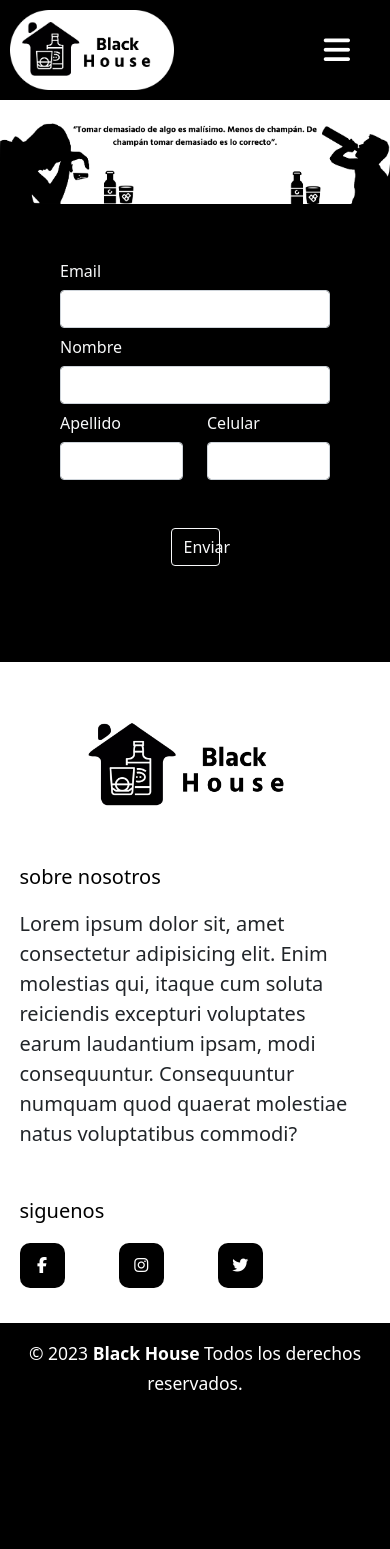
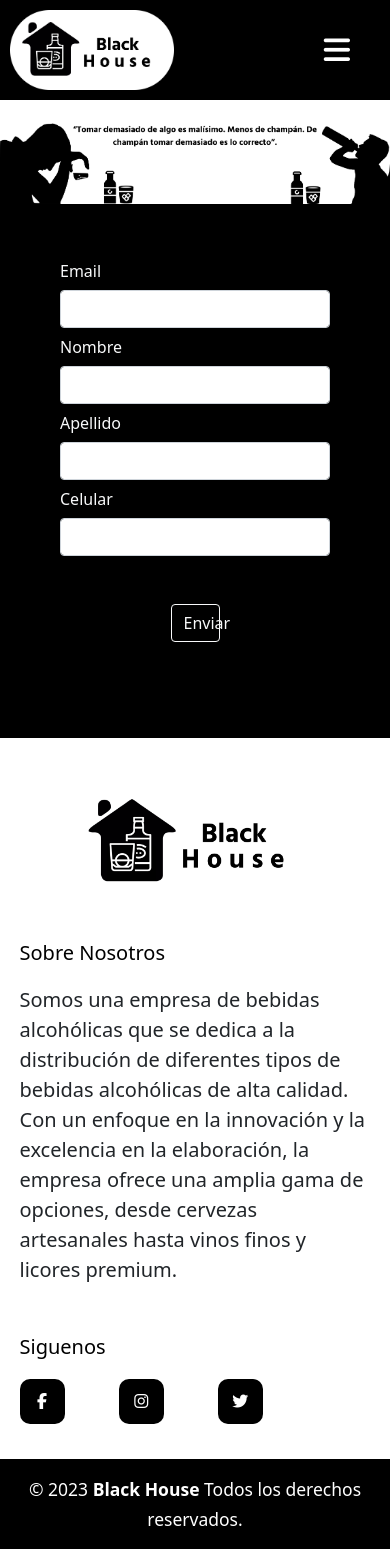
Before and after one commit to jiambn13/blackhouse.2.0, a website: page contacto.html in a window 390 px wide. Before the commit the page ends 1413 px from the top, so only its background shows below. Drawn offline with nearby package versions, Linux system fonts and the light colour scheme.

Commit message:
update contact form

```diff
--- a/contacto.html
+++ b/contacto.html
@@ -18,7 +18,7 @@
     ></script>
   </head>
 
-  <body background-color="white">
+  <body >
     <header>
       <nav>
         <input type="checkbox" id="check" />
@@ -68,31 +68,21 @@
         </div>
       </div>
 
-      <div class="col-6">
+      <div class="col-md-6">
         <label for="apellido" class="col-sm-2 col-form-label text-light"
           >Apellido</label
         >
         <div class="col-sm-12">
-          <input
-            type="text"
-            class="form-control"
-            id="apellido"
-            name="apellido"
-          />
+          <input type="text" class="form-control" id="apellido" name="apellido"/>
         </div>
       </div>
 
-      <div class="col-6">
+      <div class="col-md-6">
         <label for="celular" class="col-sm-2 col-form-label text-light"
           >Celular</label
         >
         <div class="col-sm-12">
-          <input
-            type="number"
-            class="form-control"
-            id="celular"
-            name="celular"
-          />
+          <input type="number" class="form-control" id="celular" name="celular" />
         </div>
       </div>
 
@@ -114,16 +104,17 @@
           </figure>
         </div>
         <div class="box">
-          <h2>sobre nosotros</h2>
+          <h2>Sobre Nosotros</h2>
           <p>
-            Lorem ipsum dolor sit, amet consectetur adipisicing elit. Enim
-            molestias qui, itaque cum soluta reiciendis excepturi voluptates
-            earum laudantium ipsam, modi consequuntur. Consequuntur numquam quod
-            quaerat molestiae natus voluptatibus commodi?
+            Somos una empresa de bebidas alcohólicas que se dedica a la
+            distribución de diferentes tipos de bebidas alcohólicas de alta
+            calidad. Con un enfoque en la innovación y la excelencia en la
+            elaboración, la empresa ofrece una amplia gama de opciones, desde
+            cervezas artesanales hasta vinos finos y licores premium.
           </p>
         </div>
         <div class="box">
-          <h2>siguenos</h2>
+          <h2>Siguenos</h2>
           <div class="red-social">
             <a href="#" class="fa fa-facebook"></a>
             <a href="#" class="fa fa-instagram"></a>
--- a/scss/estilos.scss
+++ b/scss/estilos.scss
@@ -288,6 +288,18 @@ textarea {
   margin: 50px;
   border: none;
 }
+
+/*ubicanos*/
+.ubicanos {
+  color: white;
+  text-align: center;
+  margin: 30px;
+  font-size: 20px;
+}
+.mapa {
+  margin: 50px;
+}
+
 
 @media (max-width: 1284px) {
   .enlace {
```
Also changed, not shown: conoce.html (+9 -3 lines), cotiza.html (+7 -7 lines), index.html (+7 -6 lines), ubicanos.html (renamed from ubicanoa.html, +7 -6 lines), css/estilos.css.
